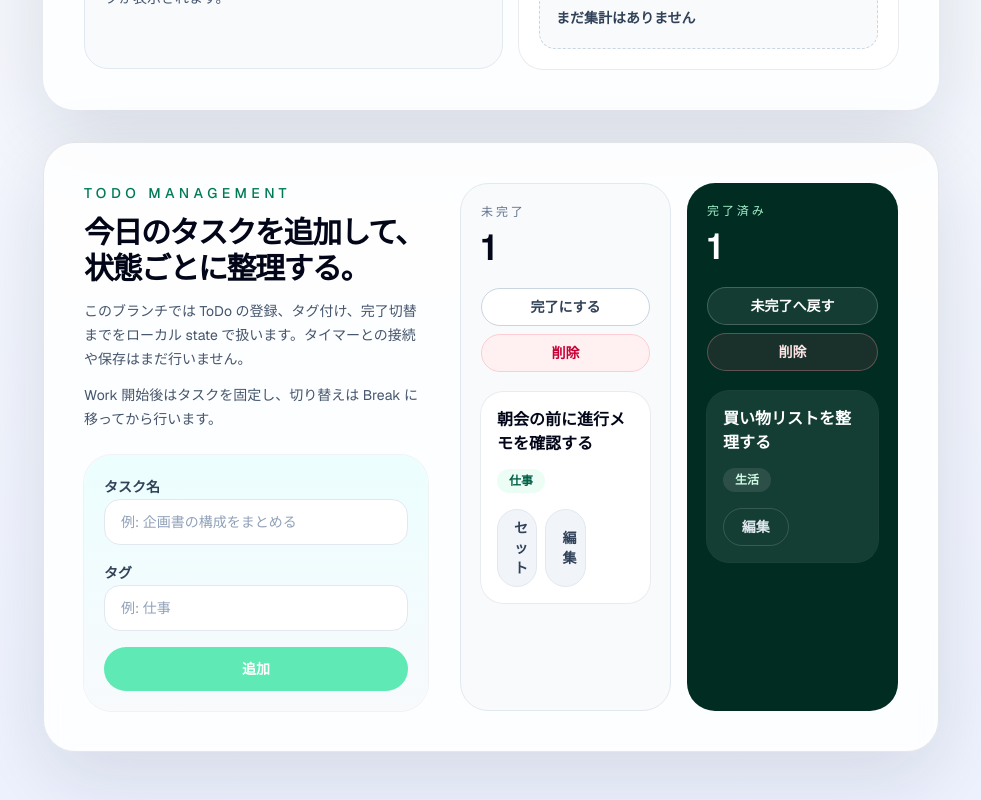
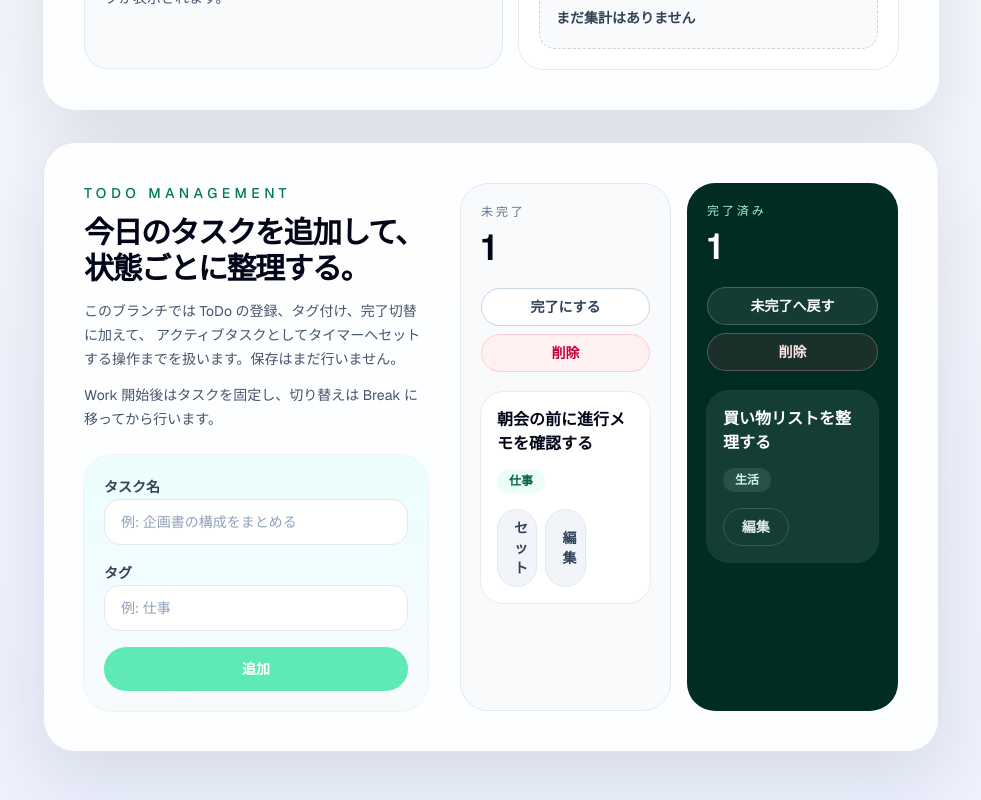
Before and after one commit to arakink/pomo-list, a Next.js app: page / in a window 1280 px wide. Shown: the part 1082-1882 px from the top of the page, without its empty margins (21-1002 px from the left). Built offline with nearby package versions, Linux system fonts and the light colour scheme.

Commit message:
fix: タイマーへのアクティブタスク設定機能を追加し、ToDoの説明を更新

```diff
--- a/components/todo-panel.tsx
+++ b/components/todo-panel.tsx
@@ -230,8 +230,8 @@ export function TodoPanel({
               今日のタスクを追加して、状態ごとに整理する。
             </h2>
             <p className="max-w-md text-sm leading-6 text-slate-600">
-              このブランチでは ToDo の登録、タグ付け、完了切替までをローカル state
-              で扱います。タイマーとの接続や保存はまだ行いません。
+              このブランチでは ToDo の登録、タグ付け、完了切替に加えて、
+              アクティブタスクとしてタイマーへセットする操作までを扱います。保存はまだ行いません。
             </p>
             <p className="max-w-md text-sm leading-6 text-slate-600">
               Work 開始後はタスクを固定し、切り替えは Break に移ってから行います。
```
